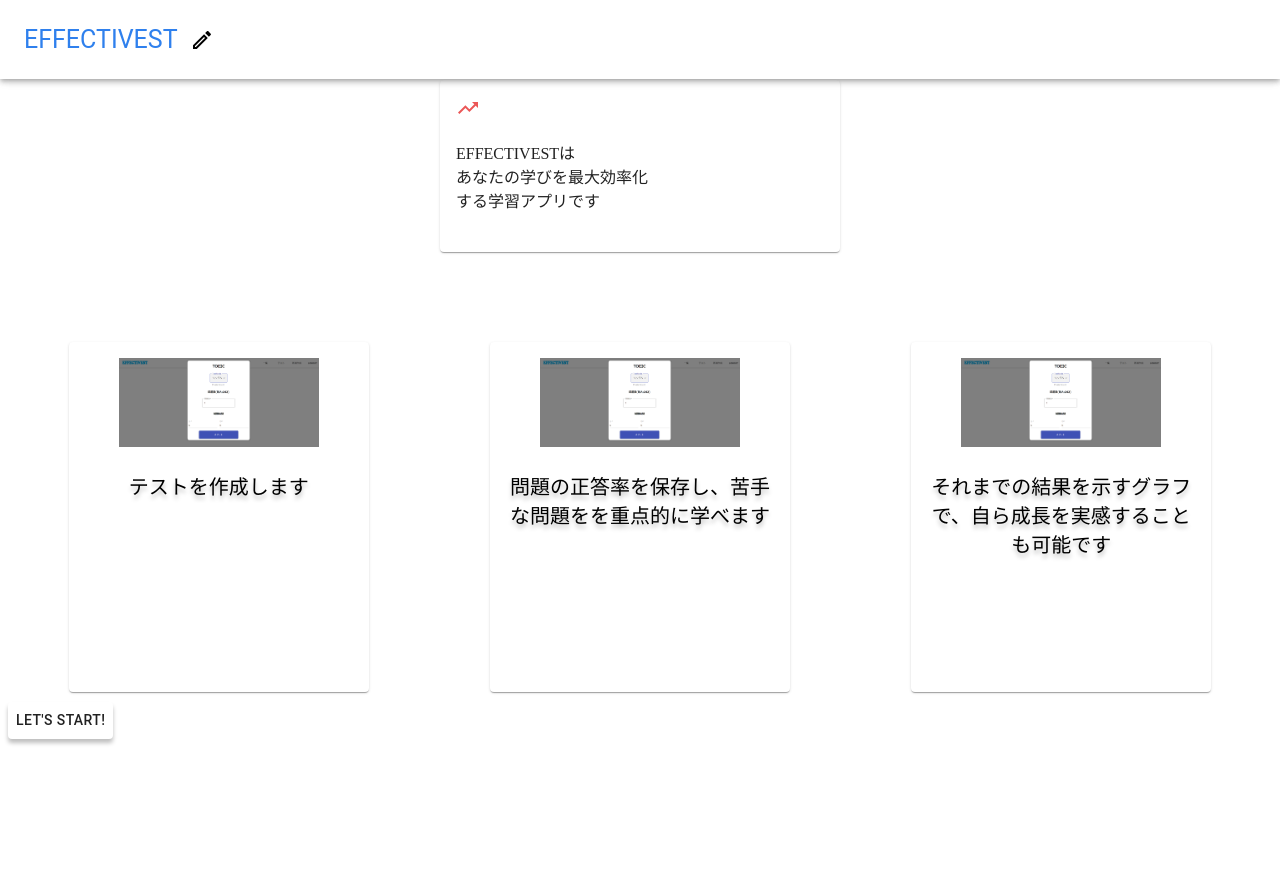
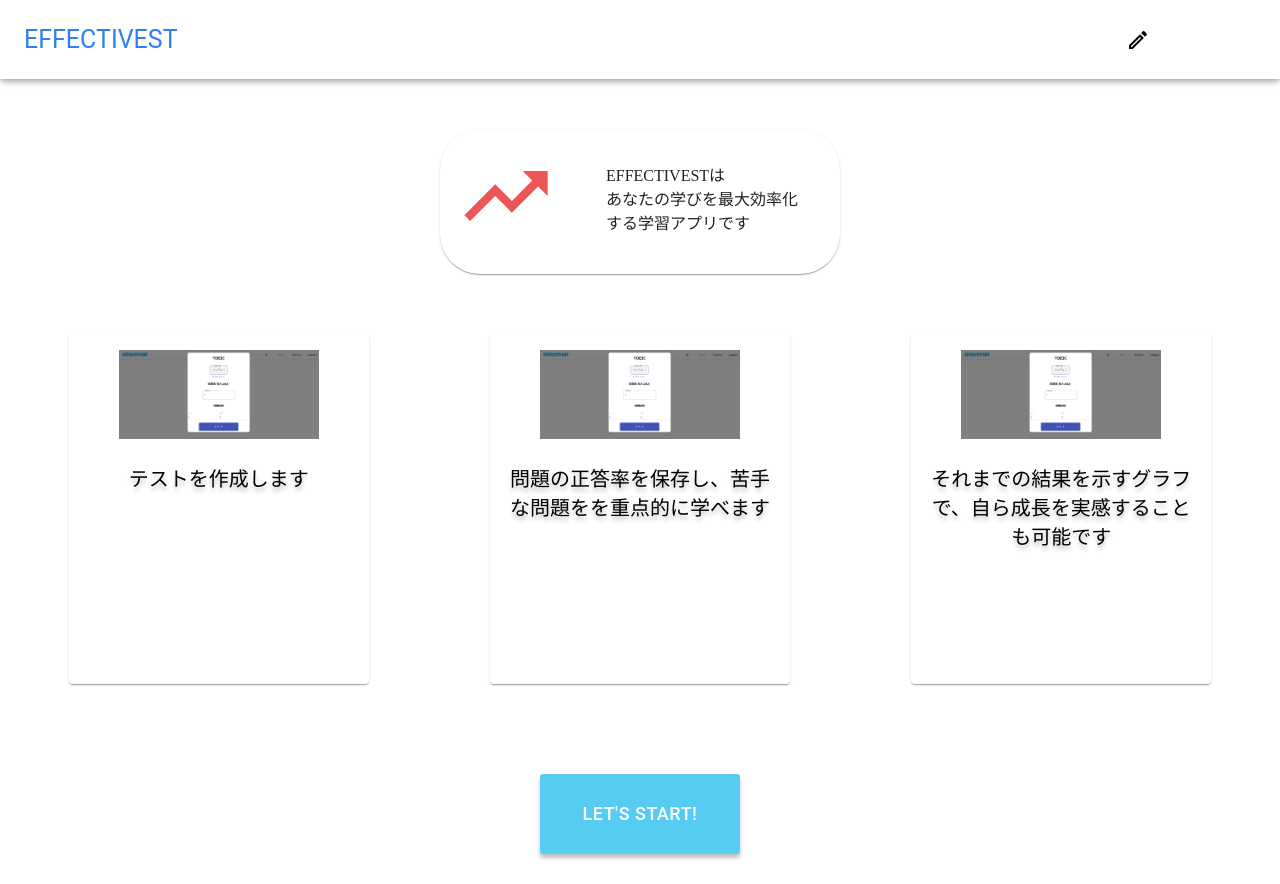
Before and after one commit to YadaYuki/effectivest-client, a React (Create React App) app: page / in a window 1280 px wide. Before the commit the page ends 800 px from the top, so only its background shows below. Built offline with nearby package versions, Linux system fonts and the light colour scheme.

Commit message:
トップページのレイアウトの作成

```diff
--- a/src/App.js
+++ b/src/App.js
@@ -1,7 +1,12 @@
 import React from "react";
 import Top from "./components/Top/Top";
-export default function App(){
+import { StylesProvider } from '@material-ui/core/styles';
+
+
+export default function App() {
     return (
-        <Top />
+        <StylesProvider injectFirst>{/*materialUIが指定するCSSを開発者が作成したCSSより先に読み込まれるように設定する。 */}
+            <Top />
+        </StylesProvider>
     );
 }
--- a/src/components/Top/ApplicationDesc.css
+++ b/src/components/Top/ApplicationDesc.css
@@ -2,6 +2,17 @@
     background: #EB5757;
 } */
 .applicationDesc{
-    margin:80px auto;
+    margin:0 auto;
+    margin-top:130px;
     width:400px;
+    border-radius:40px;
 }
+.applicationDesc svg{
+    display: block;
+    float:left;
+    width:100px;
+    height:100%;
+}
+.applicationDesc p{
+    margin-left:150px;
+}
--- a/src/components/Top/ApplicationDesc.js
+++ b/src/components/Top/ApplicationDesc.js
@@ -6,7 +6,7 @@ export default function ApplicationDesc() {
         <Card className="applicationDesc">
             <CardContent >
                 <svg xmlns="http://www.w3.org/2000/svg" className="rateUp" height="24" viewBox="0 0 24 24" width="24"><path fill="#EB5757" d="M16 6l2.29 2.29-4.88 4.88-4-4L2 16.59 3.41 18l6-6 4 4 6.3-6.29L22 12V6z" /><path d="M0 0h24v24H0z" fill="none" /></svg>
-                <p>EFFECTIVESTは<br/>あなたの学びを最大効率化<br/>する学習アプリです</p>
+                <p> EFFECTIVESTは<br />あなたの学びを最大効率化<br />する学習アプリです</p>
             </CardContent>
         </Card>
     );
--- a/src/components/Top/DescItem.css
+++ b/src/components/Top/DescItem.css
@@ -1,5 +1,5 @@
 .descItem {
-    margin: 10px auto;
+    margin: 60px auto;
     width: 300px;
     height:350px;
     text-align: center;
--- a/src/components/Top/ServiceStartButton.css
+++ b/src/components/Top/ServiceStartButton.css
@@ -1,4 +1,4 @@
-/* button{
-    position: absolute;
-    left:85%;
-} */
+.serviceStartButton{
+    position: fixed;
+    left:87%;
+}
--- a/src/components/Top/ServiceStartButton.js
+++ b/src/components/Top/ServiceStartButton.js
@@ -3,7 +3,7 @@ import {IconButton} from "@material-ui/core";
 import "./ServiceStartButton.css";
 export default function ServiceStartButton() {
     return (
-        <IconButton>
+        <IconButton className="serviceStartButton">
             <svg xmlns="http://www.w3.org/2000/svg" height="24" viewBox="0 0 24 24" width="24"><path d="M0 0h24v24H0V0z" fill="none" /><path d="M3 17.25V21h3.75L17.81 9.94l-3.75-3.75L3 17.25zM5.92 19H5v-.92l9.06-9.06.92.92L5.92 19zM20.71 5.63l-2.34-2.34c-.2-.2-.45-.29-.71-.29s-.51.1-.7.29l-1.83 1.83 3.75 3.75 1.83-1.83c.39-.39.39-1.02 0-1.41z" /></svg>
         </IconButton>
     );
--- a/src/components/Top/TopContent.css
+++ b/src/components/Top/TopContent.css
@@ -1,5 +1,14 @@
 .startButton {
+    display: block;
+    margin: 30px auto;
+    background: #56CCF2;
     box-shadow: 0px 4px 4px rgba(0, 0, 0, 0.25);
     border-radius: 3px;
-    background-color: blueviolet;
+    color:white;
+    height:80px;
+    width:200px;
+    font-size:18px;
 }
+.startButton:hover{
+    color:black;
+}
--- a/src/components/Top/TopContent.js
+++ b/src/components/Top/TopContent.js
@@ -8,7 +8,7 @@ export default function TopContent(){
         <div>
             <ApplicationDesc />
             <DescItems />
-            <Button classes={{root:"startButton"}}>
+            <Button className="startButton">
                 Let's Start!
             </Button>
         </div>
--- a/src/components/Top/TopHeader.css
+++ b/src/components/Top/TopHeader.css
@@ -1,3 +1,4 @@
 .topHeader{
     position: fixed;
+    width:100%;
 }
```
